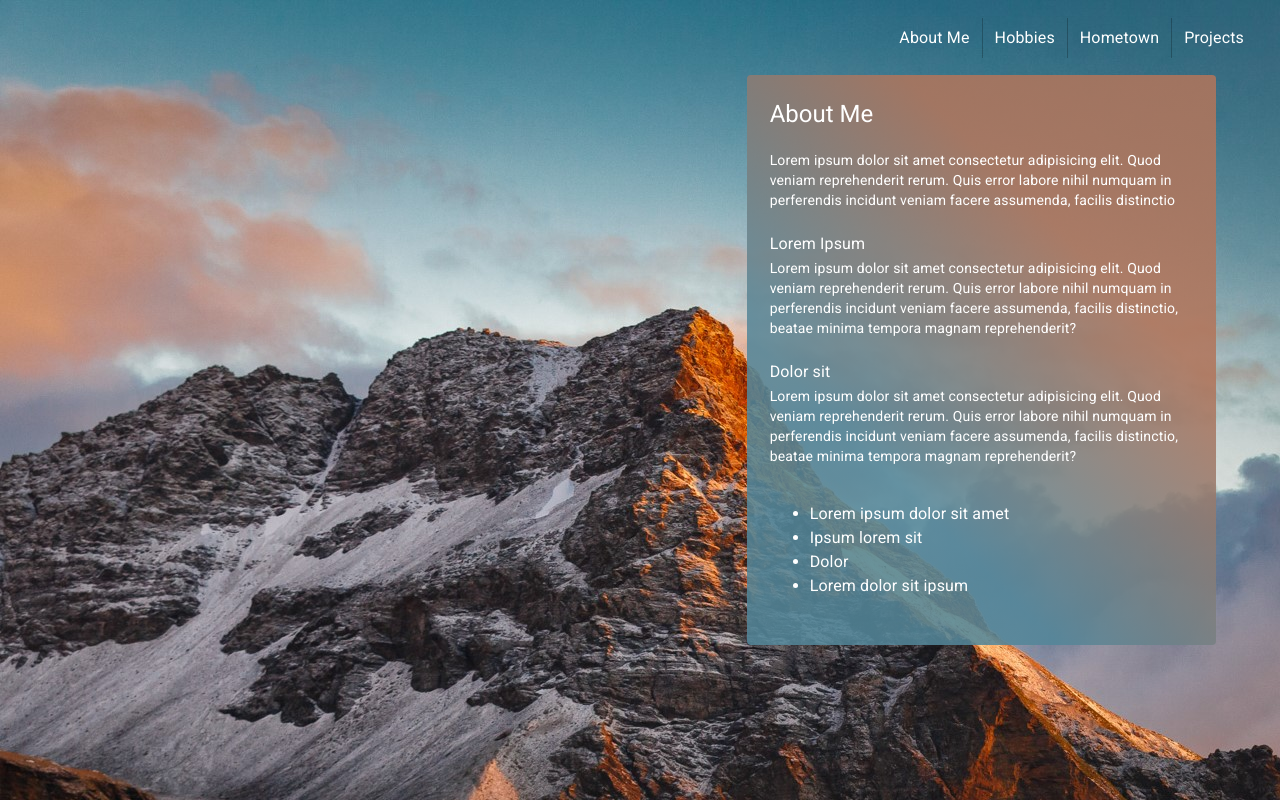
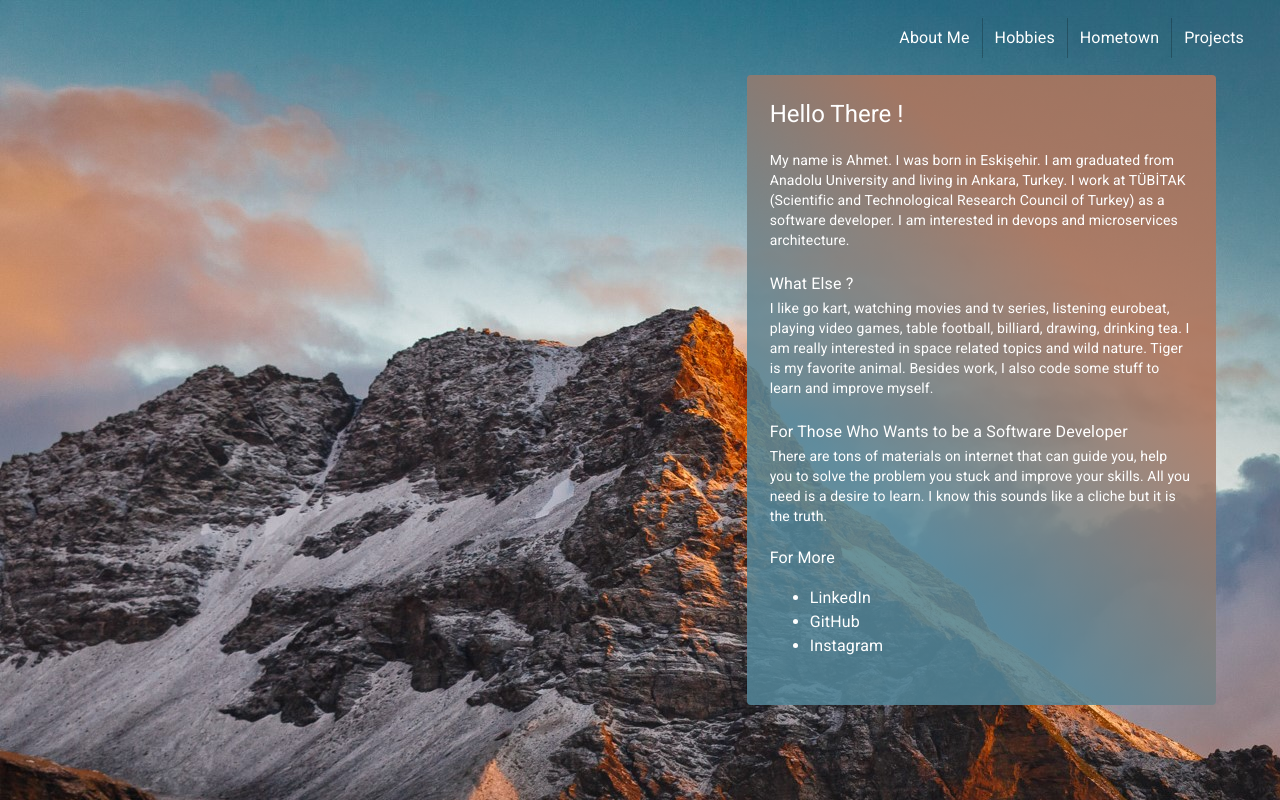
Before and after one commit to ahmsay/ahmsay.github.io, a React (Create React App) app: page / in a window 1280 px wide. Built offline with nearby package versions, Linux system fonts and the light colour scheme.

Commit message:
about page content was filled

```diff
--- a/src/components/tabs/About.jsx
+++ b/src/components/tabs/About.jsx
@@ -3,40 +3,56 @@ import { makeStyles } from '@material-ui/core/styles'
 import Card from '@material-ui/core/Card'
 import CardContent from '@material-ui/core/CardContent'
 import Typography from '@material-ui/core/Typography'
+import Link from '@material-ui/core/Link'
 
 const useStyles = makeStyles((theme) => ({
-  card: theme.card
+  card: theme.card,
+  link: {
+    color: '#ffffff'
+  }
 }))
 
-const About = ({ tab }) => {
+const About = () => {
   const classes = useStyles()
   return (
     <Card className={classes.card} variant="outlined">
       <CardContent>
         <Typography variant="h5" component="h2">
-          { tab.card.title }
+          Hello There !
         </Typography><br/>
         <Typography variant="body2" component="p">
-          Lorem ipsum dolor sit amet consectetur adipisicing elit. Quod veniam reprehenderit rerum. Quis error labore nihil numquam in perferendis incidunt veniam facere assumenda, facilis distinctio
+          My name is Ahmet. I was born in Eskişehir. I am graduated from Anadolu University and living in Ankara, Turkey. I work at TÜBİTAK (Scientific and Technological Research Council of Turkey) as a software developer. I am interested in devops and microservices architecture.
         </Typography><br/>
         <Typography variant="subtitle1" component="h2">
-          Lorem Ipsum
+          What Else ?
         </Typography>
         <Typography variant="body2" component="p">
-          Lorem ipsum dolor sit amet consectetur adipisicing elit. Quod veniam reprehenderit rerum. Quis error labore nihil numquam in perferendis incidunt veniam facere assumenda, facilis distinctio, beatae minima tempora magnam reprehenderit?
+          I like go kart, watching movies and tv series, listening eurobeat, playing video games, table football, billiard, drawing, drinking tea. I am really interested in space related topics and wild nature. Tiger is my favorite animal. Besides work, I also code some stuff to learn and improve myself.
         </Typography><br/>
         <Typography variant="subtitle1" component="h2">
-          Dolor sit
+          For Those Who Wants to be a Software Developer
         </Typography>
         <Typography variant="body2" component="p">
-          Lorem ipsum dolor sit amet consectetur adipisicing elit. Quod veniam reprehenderit rerum. Quis error labore nihil numquam in perferendis incidunt veniam facere assumenda, facilis distinctio, beatae minima tempora magnam reprehenderit?
+          There are tons of materials on internet that can guide you, help you to solve the problem you stuck and improve your skills. All you need is a desire to learn. I know this sounds like a cliche but it is the truth.
         </Typography><br/>
         <Typography variant="body1">
+          For More
           <ul>
-            <li>Lorem ipsum dolor sit amet</li>
-            <li>Ipsum lorem sit</li>
-            <li>Dolor</li>
-            <li>Lorem dolor sit ipsum</li>
+            <li>
+              <Link href="https://tr.linkedin.com/in/ahmet-say-769485120" target="_blank" rel="noopener" className={ classes.link }>
+                LinkedIn
+              </Link>
+            </li>
+            <li>
+              <Link href="https://github.com/ahmsay" target="_blank" rel="noopener" className={ classes.link }>
+                GitHub
+              </Link>
+            </li>
+            <li>
+              <Link href="https://www.instagram.com/ahmsay26/" target="_blank" rel="noopener" className={ classes.link }>
+                Instagram
+              </Link>
+            </li>
           </ul>
         </Typography>
       </CardContent>
```
